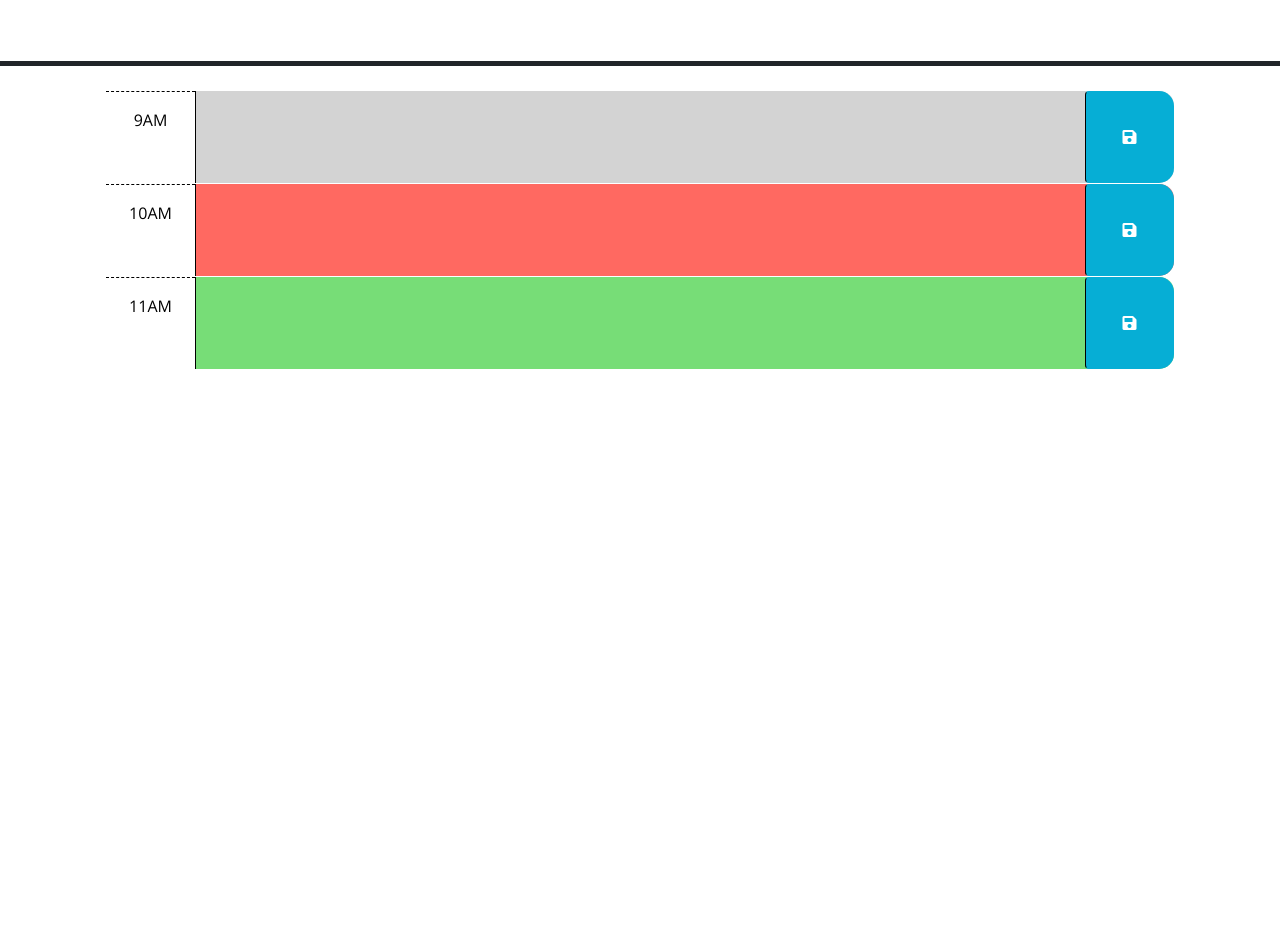
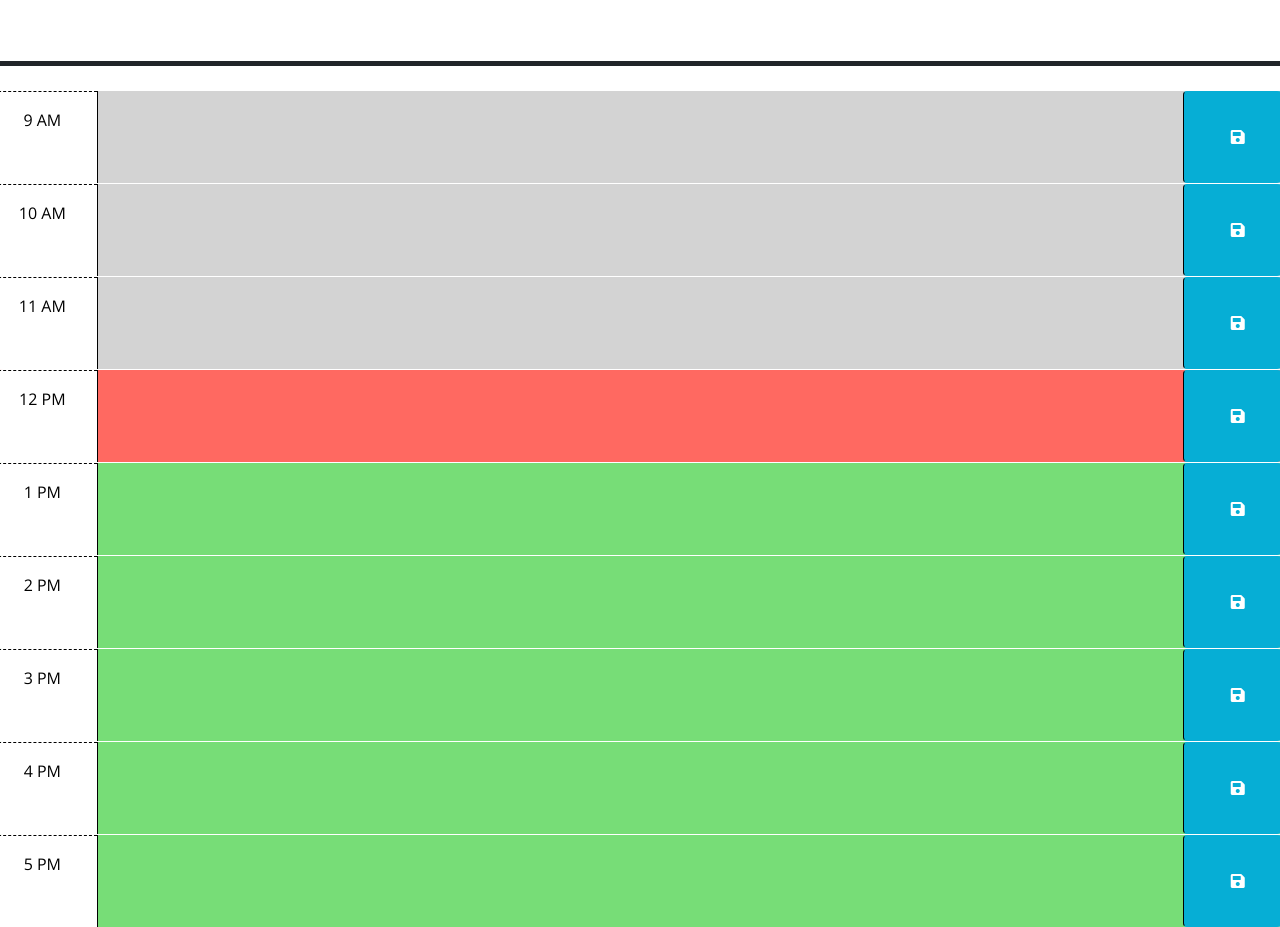
Before and after one commit to AlexBlaylock/work-planner-chall5, a plain HTML site: page index.html in a window 1280 px wide. Shown: the part 166-1093 px from the top of the page. Before the commit the page ends 800 px from the top, so only its background shows below. Drawn offline with nearby package versions, Linux system fonts and the light colour scheme; files that its build step writes are made by us from their sources; files whose address does not match are found by name.

Commit message:
added time blocks, working on function for time blocks

```diff
--- a/script.js
+++ b/assets/script.js
@@ -1,3 +1,8 @@
+function timeApplication() {
+  const currentTime = dayjs().format("Hr");
+
+  $()
+}
 // Wrap all code that interacts with the DOM in a call to jQuery to ensure that
 // the code isn't run until the browser has finished rendering all the elements
 // in the html.
--- a/index.html
+++ b/index.html
@@ -28,29 +28,34 @@
       <p class="lead">A simple calendar app for scheduling your work day</p>
       <p id="currentDay" class="lead"></p>
     </header>
-    <div class="container-lg px-5">
-      <!-- Use class for "past", "present", and "future" to apply styles to the
-        time-block divs accordingly. The javascript will need to do this by
-        adding/removing these classes on each div by comparing the hour in the
-        id to the current hour. The html provided below is meant to be an example
-        demonstrating how the css provided can be leveraged to create the
-        desired layout and colors. The html below should be removed or updated
-        in the finished product. Remember to delete this comment once the
-        code is implemented.
-        -->
+    <!-- 8 hours in a work day, so 8 time blocks (9-5) -->
 
-      <!-- Example of a past time block. The "past" class adds a gray background color. -->
+      <!-- PAST -->
       <div id="hour-9" class="row time-block past">
-        <div class="col-2 col-md-1 hour text-center py-3">9AM</div>
+        <div class="col-2 col-md-1 hour text-center py-3">9 AM</div>
+        <textarea class="col-8 col-md-10 description" rows="3"> </textarea>
+        <button class="btn saveBtn col-2 col-md-1" aria-label="save">
+          <i class="fas fa-save" aria-hidden="true"></i>
+        </button>
+      </div>
+      <div id="hour-10" class="row time-block past">
+        <div class="col-2 col-md-1 hour text-center py-3">10 AM</div>
+        <textarea class="col-8 col-md-10 description" rows="3"> </textarea>
+        <button class="btn saveBtn col-2 col-md-1" aria-label="save">
+          <i class="fas fa-save" aria-hidden="true"></i>
+        </button>
+      </div>
+      <div id="hour-11" class="row time-block past">
+        <div class="col-2 col-md-1 hour text-center py-3">11 AM</div>
         <textarea class="col-8 col-md-10 description" rows="3"> </textarea>
         <button class="btn saveBtn col-2 col-md-1" aria-label="save">
           <i class="fas fa-save" aria-hidden="true"></i>
         </button>
       </div>
 
-      <!-- Example of a a present time block. The "present" class adds a red background color. -->
-      <div id="hour-10" class="row time-block present">
-        <div class="col-2 col-md-1 hour text-center py-3">10AM</div>
+      <!-- PRESENT -->
+      <div id="hour-12" class="row time-block present">
+        <div class="col-2 col-md-1 hour text-center py-3">12 PM</div>
         <textarea class="col-8 col-md-10 description" rows="3"> </textarea>
         <button class="btn saveBtn col-2 col-md-1" aria-label="save">
           <i class="fas fa-save" aria-hidden="true"></i>
@@ -58,8 +63,40 @@
       </div>
 
       <!-- Example of a future time block. The "future" class adds a green background color. -->
-      <div id="hour-11" class="row time-block future">
-        <div class="col-2 col-md-1 hour text-center py-3">11AM</div>
+      <div id="hour-1" class="row time-block future">
+        <div class="col-2 col-md-1 hour text-center py-3">1 PM</div>
+        <textarea class="col-8 col-md-10 description" rows="3"> </textarea>
+        <button class="btn saveBtn col-2 col-md-1" aria-label="save">
+          <i class="fas fa-save" aria-hidden="true"></i>
+        </button>
+      </div>
+
+      <div id="hour-2" class="row time-block future">
+        <div class="col-2 col-md-1 hour text-center py-3">2 PM</div>
+        <textarea class="col-8 col-md-10 description" rows="3"> </textarea>
+        <button class="btn saveBtn col-2 col-md-1" aria-label="save">
+          <i class="fas fa-save" aria-hidden="true"></i>
+        </button>
+      </div>
+
+      <div id="hour-3" class="row time-block future">
+        <div class="col-2 col-md-1 hour text-center py-3">3 PM</div>
+        <textarea class="col-8 col-md-10 description" rows="3"> </textarea>
+        <button class="btn saveBtn col-2 col-md-1" aria-label="save">
+          <i class="fas fa-save" aria-hidden="true"></i>
+        </button>
+      </div>
+
+      <div id="hour-4" class="row time-block future">
+        <div class="col-2 col-md-1 hour text-center py-3">4 PM</div>
+        <textarea class="col-8 col-md-10 description" rows="3"> </textarea>
+        <button class="btn saveBtn col-2 col-md-1" aria-label="save">
+          <i class="fas fa-save" aria-hidden="true"></i>
+        </button>
+      </div>
+
+      <div id="hour-5" class="row time-block future">
+        <div class="col-2 col-md-1 hour text-center py-3">5 PM</div>
         <textarea class="col-8 col-md-10 description" rows="3"> </textarea>
         <button class="btn saveBtn col-2 col-md-1" aria-label="save">
           <i class="fas fa-save" aria-hidden="true"></i>
```
Also changed, not shown: assets/style.css (renamed from style.css), 1 other file.
